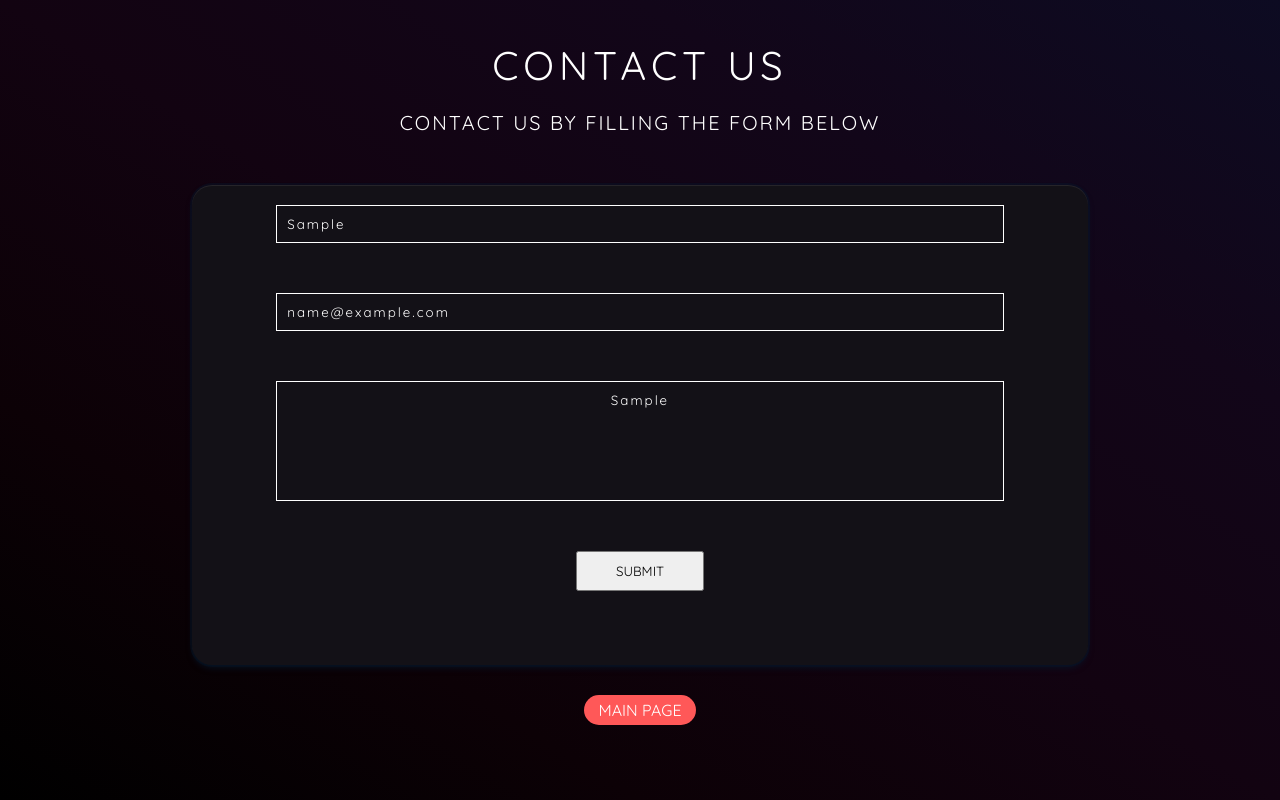
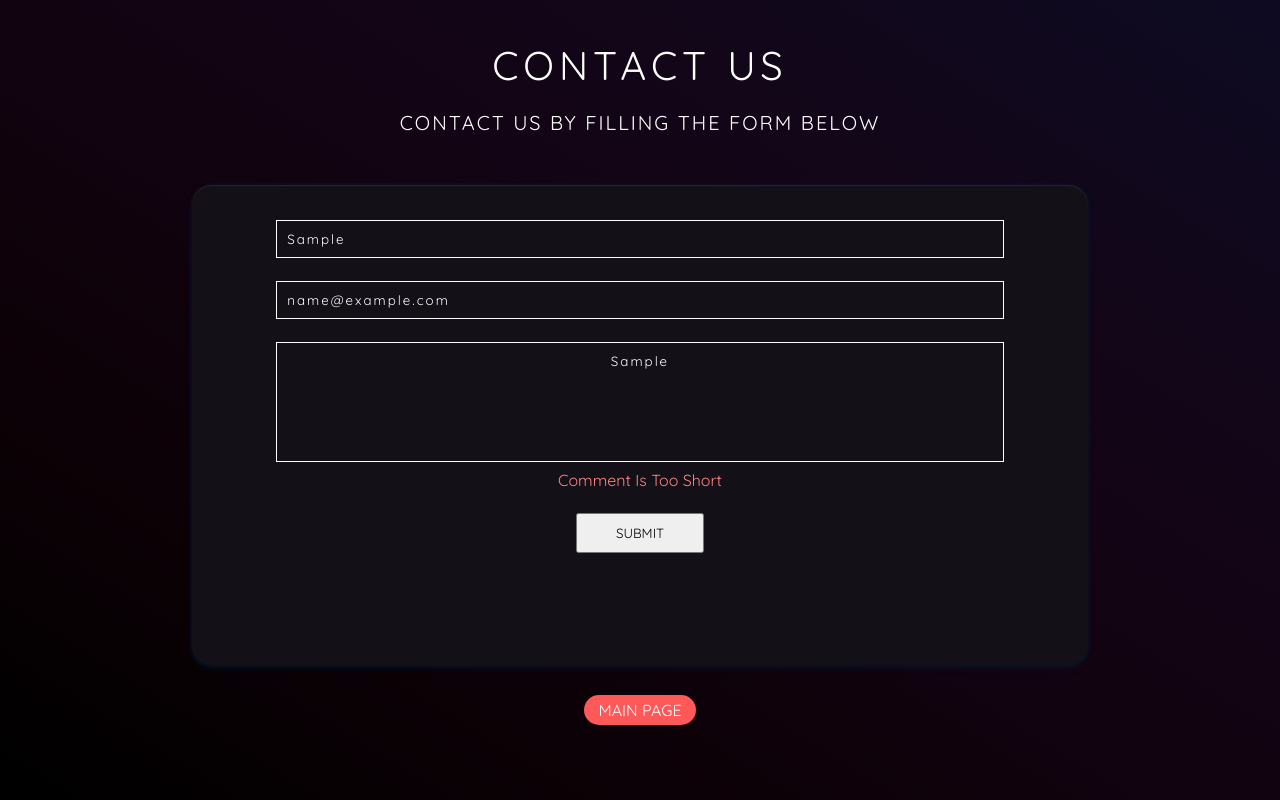
Before and after one commit to Zimmerman09/PROJECT-X, a Next.js app: page /contact in a window 1280 px wide. Both pictures are taken after typing "Sample", "name@example.com", "Sample" into the empty fields and a click on the button "SUBMIT". Built offline with nearby package versions, Linux system fonts and the light colour scheme; a web font is replaced by a local one.

Commit message:
add form validation and submitting

```diff
--- a/app/contact/page.js
+++ b/app/contact/page.js
@@ -5,30 +5,41 @@ import styles from "./page.module.css";
 import Link from "next/link";
 import { motion } from "framer-motion";
 import { useState, useEffect } from "react";
-import { useForm} from '@formspree/react';
+import { useForm } from "@formspree/react";
 
 const page = () => {
   const [name, setName] = useState("");
   const [email, setEmail] = useState("");
   const [comment, setComment] = useState("");
   const [isFormValid, setIsFormValid] = useState(false);
+  const [ready, setReady] = useState(false);
   const [state, handleSubmit] = useForm("xrgnkkzv");
+  const [successful, setSuccessful] = useState(false);
+
+  let isNameValid = name.length > 3;
+  let isEmailValid = String(email)
+    .toLowerCase()
+    .match(
+      /^(([^<>()[\]\\.,;:\s@"]+(\.[^<>()[\]\\.,;:\s@"]+)*)|.(".+"))@((\[[0-9]{1,3}\.[0-9]{1,3}\.[0-9]{1,3}\.[0-9]{1,3}\])|(([a-zA-Z\-0-9]+\.)+[a-zA-Z]{2,}))$/
+    );
+  let isCommentValid = comment.length > 10;
 
   useEffect(() => {
-    const isNameValid = name.trim() !== "";
-    const isEmailValid = email.trim() !== "" && email.includes("@");
-    const isCommentValid = comment.trim() !== "";
-
     setIsFormValid(isNameValid && isEmailValid && isCommentValid);
+    setReady(false);
   }, [name, email, comment]);
 
   const handleInputChange = (event, setState) => {
     setState(event.target.value);
   };
 
-
-
-
+  function checkSubmission(e) {
+    setReady(true);
+    if (isFormValid) {
+      handleSubmit(e);
+      setSuccessful(true);
+    }
+  }
 
   return (
     <>
@@ -63,7 +74,15 @@ const page = () => {
             type: "spring",
           }}
         >
-          <form onSubmit={handleSubmit} className={styles.formContainer} action="https://formspree.io/f/xrgnkkzv" method="POST">
+          <form
+            onSubmit={(e) => {
+              e.preventDefault();
+              checkSubmission(e);
+            }}
+            className={styles.formContainer}
+            action="https://formspree.io/f/xrgnkkzv"
+            method="POST"
+          >
             <input
               type="text"
               name="name"
@@ -71,6 +90,9 @@ const page = () => {
               value={name}
               onChange={(e) => handleInputChange(e, setName)}
             ></input>
+            {ready && !isNameValid && (
+              <p className={styles.danger}>Please Enter Your Valid Name</p>
+            )}
             <input
               type="text"
               name="email"
@@ -78,6 +100,9 @@ const page = () => {
               value={email}
               onChange={(e) => handleInputChange(e, setEmail)}
             ></input>
+            {ready && !isEmailValid && (
+              <p className={styles.danger}>Please Enter A Valid Email</p>
+            )}
             <textarea
               name="message"
               type="text"
@@ -85,9 +110,17 @@ const page = () => {
               value={comment}
               onChange={(e) => handleInputChange(e, setComment)}
             ></textarea>
+            {ready && !isCommentValid && (
+              <p className={styles.danger}>Comment Is Too Short</p>
+            )}
             <button className={styles.btn1} type="submit">
               SUBMIT
             </button>
+            {successful ? (
+              <p className={styles.success}>Form submitted successfully!</p>
+            ) : (
+              ""
+            )}
           </form>
         </motion.div>
 
--- a/app/contact/page.module.css
+++ b/app/contact/page.module.css
@@ -45,13 +45,13 @@
   padding: 20px;
   display: flex;
   justify-content: center;
-  gap: 50px;
   flex-direction: column;
 }
 .form input {
   background-color: #131117;
   color: #ffff;
   padding: 10px;
+  margin-top: 15px;
   width: 85%;
   border: 1px solid white;
   outline: none;
@@ -63,10 +63,10 @@
   padding: 10px;
   resize: none;
   width: 85%;
+  margin-top: 15px;
   height: 120px;
   border: none;
   color: #ffff;
-  margin: auto;
   text-align: center;
   border: 1px solid white;
   outline: none;
@@ -80,11 +80,13 @@
   justify-content: center;
   padding: 10px 5px;
   width: 10vw;
+  margin-top: 15px;
   cursor: pointer;
 }
 .btn1 button {
   padding: 5px 15px;
   background: #ff5858;
+  margin-top: 15px;
   border: none;
   outline: none;
   cursor: pointer;
@@ -130,11 +132,17 @@
   align-items: center;
   gap: 1vh;
 }
+
+.danger {
+  color: rgb(255, 131, 131);
+}
+
+.success {
+  color: greenyellow;
+}
 @media only screen and (max-width: 700px) {
-
   .btn1 {
     padding: 10px 40px;
-
   }
   .form textarea {
     background: #131117;
```
